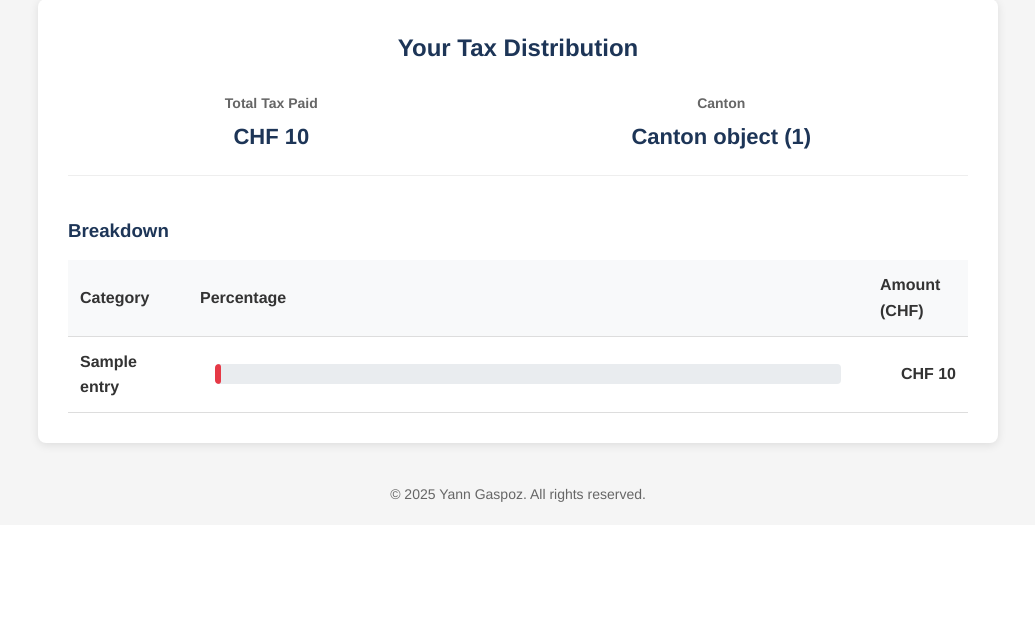
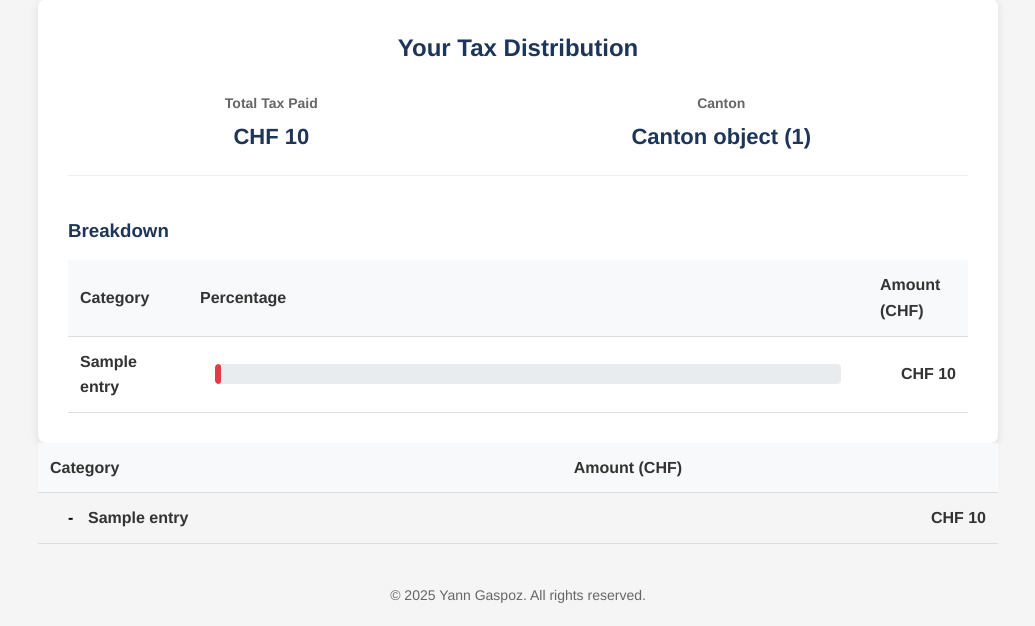
Before and after one commit to ygaspoz/FundFlow, a Django app: template fundflow/templates/fund_display/index.html in a window 1280 px wide. Shown: the part 639-1265 px from the top of the page, without its empty margins (122-1157 px from the left). Before the commit the page ends 1141 px from the top, so only its background shows below. Run offline with Django 5.2, Linux system fonts and the light colour scheme; tables that the repository leaves empty hold one stand-in row (values such as "Sample post"); the template is opened without the code that fills it: values that come from a table or form of the project are taken from there, most other values are stand-ins (such as "Sample title", 1, 10 or a date in 2020); parts of the project's set-up code (start-up, migrations or seed data) failed here and were passed over.

Commit message:
added german language support and added detailed view

```diff
--- a/fundflow/templates/fund_display/index.html
+++ b/fundflow/templates/fund_display/index.html
@@ -74,11 +74,7 @@
         </div>
       </div>
 
-      <div class="distribution-container" id="distribution-container">
-          <!-- Distribution items will be dynamically generated here -->
-      </div>
-
-      <div class="detailed-view" id="detailedResults">
+      <div class="detailed-view" id="Results">
         <h3>{% trans 'Breakdown' %}</h3>
         <table>
           <thead>
@@ -107,10 +103,48 @@
       </div>
     </section>
     {% endif %}
+    {% if entries_detailed is not None %}
+      <table>
+        <thead>
+          <tr>
+            <th>{% trans 'Category' %}</th>
+            <th>{% trans 'Amount (CHF)' %}</th>
+          </tr>
+        </thead>
+        <tbody>
+          {% for entry in entries_detailed %}
+            {% if entry.is_main %}
+              <tr>
+                <td class="category-name"><b>{{ entry.name }}</b></td>
+                <td class="amount"><b>CHF {{ entry.amount }}</b></td>
+              </tr>
+            {% else %}
+              <tr class="indented-entry">
+                <td class="category-name">{{ entry.name }}</td>
+                <td class="amount">CHF {{ entry.amount }}</td>
+              </tr>
+            {% endif %}
+          {% endfor %}
+        </tbody>
+      </table>
+    {% endif %}
   </div>
 
     <footer>
       <p>&copy; {% now "Y" %} Yann Gaspoz. All rights reserved.</p>
     </footer>
 </body>
+<style>
+  .indented-entry td {
+    position: relative;
+    padding-left: 50px; /* Indentation */
+  }
+
+  .indented-entry td:first-child::before {
+    content: "-";
+    position: absolute;
+    left: 30px; /* Adjust position of the dot */
+    color: black;
+  }
+</style>
 </html>
```
Also changed, not shown: fundflow/fund_display/data/languages/shorts.json (+30 -1 lines), fundflow/fund_display/views.py (+18 -8 lines), locale/de_DE/LC_MESSAGES/django.po (added).
